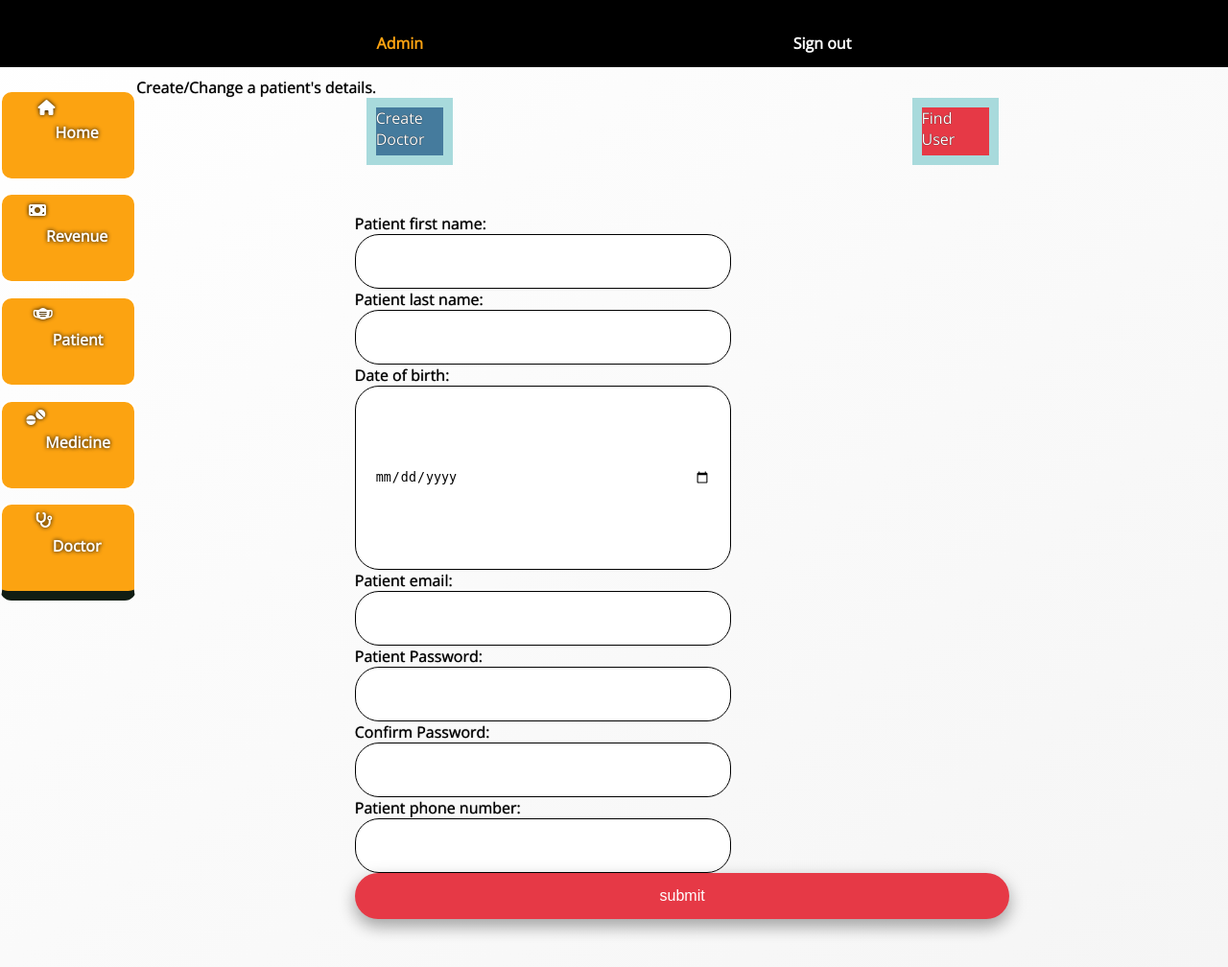
After one commit to kalundaah/Medicine-Dispencing-System, a PHP site: page /director/adj.php in a window 1280 px wide. The commit adds this page. Shown: the whole page at 96% size. Run offline with PHP 8.4, Linux system fonts and the light colour scheme; some libraries are stand-ins or nearby versions.

Commit message:
Improved efficiency of system

```diff
--- /dev/null
+++ b/director/adj.php
@@ -0,0 +1,169 @@
+<?php
+include('index.php');
+require('dbconnect.php');
+$errors = array('fname'=>'','lname'=>'','birth'=>'','pemail'=>'','password'=>'','cpassword'=>'','phone'=>'');
+$fname =  $lname = $pemail = $pp = $cp = $pph = '';
+$dob = '0000-00-00';
+$suc = '';
+if(isset($_POST['submit']))
+{
+    if(empty($_POST['pfn']))
+    {
+        $errors['fname'] = 'First name is required';
+    }
+    else{
+        $fname = $_POST['pfn'];
+    }
+    if(empty($_POST['pln']))
+    {
+        $errors['lname'] = 'Last name is required';
+    }
+    else{
+        $lname = $_POST['pln'];
+    }
+    if(empty($_POST['dob']))
+    {
+        $errors['birth'] = 'Birth date is required';
+    }
+    else{
+        $dob = $_POST['dob'];
+    }
+    if(empty($_POST['pemail']))
+    {
+        $errors['pemail'] = 'patient email is required';
+    }
+    else{
+        $pemail = $_POST['pemail'];
+        if(!filter_var($pemail,FILTER_VALIDATE_EMAIL)){
+            $errors['pemail'] = 'email must be a valid email adress';
+        }
+    }
+    if(empty($_POST['pp']))
+    {
+        $errors['password'] = 'Password is required';
+    }
+    else{
+
+    }
+    if(empty($_POST['cpp']))
+    {
+        $errors['cpassword'] = 'Confirmed password is required';
+    }
+    else{
+        if(($_POST['pp']) != ($_POST['cpp']))
+        {
+            $errors['cpassword'] = 'The confirmed password and the passwords do not match';
+        }
+
+    }
+    if(empty($_POST['pph']))
+    {
+        $errors['phone'] = 'phone number is required';
+    }
+    else{
+        $pph = $_POST['pph'];
+    }
+    if(array_filter($errors)){}
+    else{
+        $fname = mysqli_real_escape_string($conn,$_POST['pfn']);
+        $lname = mysqli_real_escape_string($conn,$_POST['pln']);
+        $pemail = mysqli_real_escape_string($conn,$_POST['pemail']);
+        $pp = mysqli_real_escape_string($conn,$_POST['pp']);
+        $pph = mysqli_real_escape_string($conn,$_POST['pph']);
+        $dob = mysqli_real_escape_string($conn,$_POST['dob']);
+
+        $sql = "INSERT INTO patient(firstname,lastname,dob,email,password,phonenos) VALUES ('$fname','$lname','$dob','$pemail','$pp','$pph')";
+        if(mysqli_query($conn,$sql)){
+            $suc = 'PATIENT CREATED SUCCESSFULLY';
+            $fname =  $lname = $pemail = $pp = $cp = $pph = $dob = '';
+
+        } else{
+            echo 'query error: '.mysqli_error($conn);
+        }
+
+    }
+}
+
+
+?>
+<!DOCTYPE html>
+<html lang="en">
+<head>
+    <meta charset="UTF-8">
+    <meta http-equiv="X-UA-Compatible" content="IE=edge">
+    <meta name="viewport" content="width=device-width, initial-scale=1.0">
+    <title>Home Page</title>
+    <style>
+        #doc{
+            border-bottom: 10px solid #111d13;
+        }
+        th,td{
+            border: 1px solid black;
+
+        }
+        table{
+            margin-top: 100px;
+        }
+        #updat{
+            background-color: #e63946;
+        }
+        #central{
+            overflow:auto;
+            height:90%;
+        }
+        #all{
+            margin:0;
+        }
+        form{
+            margin:0;
+        }
+    </style>
+</head>
+<body>
+    <div id="central">
+        <h7> Create/Change a patient's details.</h7>
+        <div id="all">
+                <a href="doc.php" style="text-decoration: none; color:white;"><div class="allmenu" id="create">Create Doctor</div></a>
+                <a href="adj.php" style="text-decoration: none; color:white;"><div class="allmenu" id="updat">Find User</div></a>
+        </div>
+        <div class="errormessage" style="color:red; margin:100px,0;"><?php echo($suc);  ?></div>
+        <!-- Form for creating new patient -->
+        <form action="create.php" method="POST" style="display: flex; flex-direction: column; margin: 50px 20%;">
+
+        <label for="patient_fname" style="margin:100px,0;">Patient first name: </label>
+        <input type="input" name="pfn" style="margin:100px,0;" value ="<?php echo htmlspecialchars($fname); ?>" >
+        <div class="errormessage" style="color:red; margin:100px,0;"><?php echo($errors['fname']);  ?></div>
+
+        <label for="patient_lname" style="margin:100px,0;">Patient last name: </label>
+        <input type="input" name="pln" style="margin:100px,0;" value="<?php echo htmlspecialchars($lname);?>">
+        <div class="errormessage" style="color:red; margin:100px,0;"><?php echo($errors['lname']);  ?></div>
+
+        <label for="date_of_birth" style="margin:100px,0;">Date of birth: </label>
+        <input type="date" name="dob" style="margin:100px,0; height:150px;" value="<?php echo htmlspecialchars($dob);?>">
+        <div class="errormessage" style="color:red; margin:100px,0;"><?php echo($errors['birth']);  ?></div>
+
+        <label for="patient_email" style="margin:100px,0;">Patient email: </label>
+        <input type="input" name="pemail" style="margin:100px,0;" value="<?php echo htmlspecialchars($pemail);?>">
+        <div class="errormessage" style="color:red; margin:100px,0;"><?php echo($errors['pemail']);  ?></div>
+
+        <label for="Create a password" style="margin:100px,0;">Patient Password: </label>
+        <input type="password" name="pp" style="margin:100px,0;">
+        <div class="errormessage" style="color:red; margin:100px,0;"><?php echo($errors['password']);  ?></div>
+
+        <label for="Confirm password" style="margin:100px,0;">Confirm Password: </label>
+        <input type="password" name="cpp" style="margin:100px,0;">
+        <div class="errormessage" style="color:red; margin:100px,0;"><?php echo($errors['cpassword']);  ?></div>
+
+        <label for="patient_phone" style="margin:100px,0;">Patient phone number: </label>
+        <input type="input" name="pph" style="margin:100px,0;" value="<?php echo htmlspecialchars($pph);?>">
+        <div class="errormessage" style="color:red; margin:100px,0;"><?php echo($errors['phone']);  ?></div>
+
+        <button name="submit">submit</button>
+
+    </div>
+<!-- //end of content -->
+</div>
+
+
+</body>
+</html>
--- a/director/index.php
+++ b/director/index.php
@@ -31,15 +31,16 @@ require("dbconnect.php");
             flex-direction: row;
             background-color: black;
             justify-content: space-evenly;
-            color: antiquewhite;
+            color: #fca311;
             text-shadow: 0 0 3px black;
             border: 2px solid black;
             /* border-radius: 12px; */
             padding: 5px;
-            height: 15%;
+            height: 7vh;
             font-size: small;
             margin-bottom: 10px;
             margin-top: 0;
+
         }
 
         #sidepane {
@@ -180,10 +181,10 @@ require("dbconnect.php");
 
 <body>
     <div id="navpane">
-        <div>
+      <div>
             <h5 id="doctor-name">Admin </h5>
         </div>
-        <a href="home.php" style="text-decoration: none; color:white;">
+         <!--  <a href="home.php" style="text-decoration: none; color:white;">
             <div class="elements" id="navhome">
                 <h5>Home</h5>
             </div>
@@ -203,6 +204,11 @@ require("dbconnect.php");
                 <h5>Medicine</h5>
             </div>
         </a>
+        <a href="doc.php" style="text-decoration: none; color:white;">
+            <div class="elements" id="navdoc">
+                <h5>Doctor</h5>
+            </div>
+        </a>-->
         <a href="/mda/index.php" style="text-decoration: none; color:white;">
             <div class="elements">
                 <h5>Sign out</h5>
@@ -244,5 +250,13 @@ require("dbconnect.php");
                         </div>
                     </div>
                 </a>
+                <a href="doc.php" style="text-decoration: none; color:white;">
+                    <div class="side-elements" id="doc">
+                        <div class="icons"><i class="fa-solid fa-stethoscope"></i></div>
+                        <div class="text">
+                            <h5>Doctor</h5>
+                        </div>
+                    </div>
+                </a>
             </div>
         </div>
--- a/doctor/dbconnect.php
+++ b/doctor/dbconnect.php
@@ -9,7 +9,7 @@ if(!$conn){
     echo 'connection failed' . mysqli_connect_error();
 }
 
-$sql = 'SELECT id,firstname,lastname,staffid,email FROM doctor';
+$sql = 'SELECT id,firstname,lastname,email FROM doctor';
 
 //make query and get result
 $result = mysqli_query($conn, $sql);
@@ -20,7 +20,6 @@ foreach($data as $dat):
     if($email == $dat['email']){
         $fname = $dat['firstname'];
         $lname = $dat['lastname'];
-        $staff = $dat['staffid'];
 }
 endforeach;
 ?>
--- /dev/null
+++ b/patient/data.txt
@@ -0,0 +1 @@
+ruaidak@example.com
```
Also changed, not shown: director/doc.php (added, +166 -0 lines), doctor/doctoroverall.php (+11 -2 lines), index.php (+9 -2 lines), overall.php (+23 -14 lines), img/logback.jpg (added).
